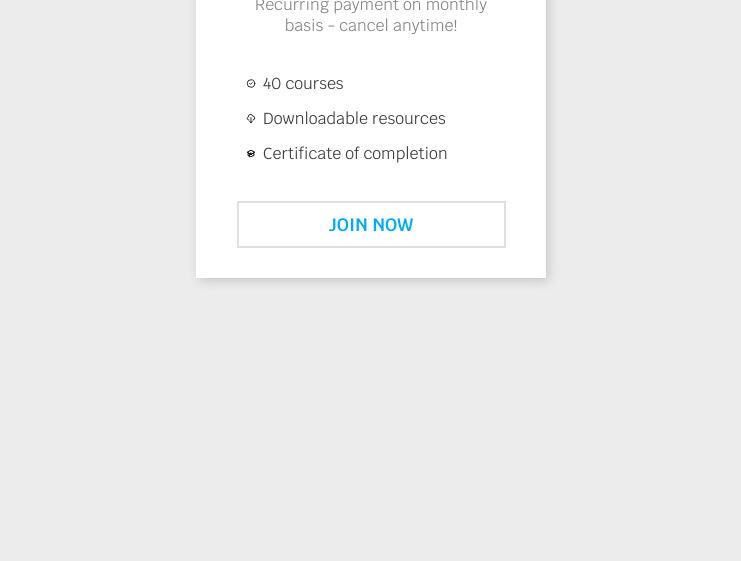
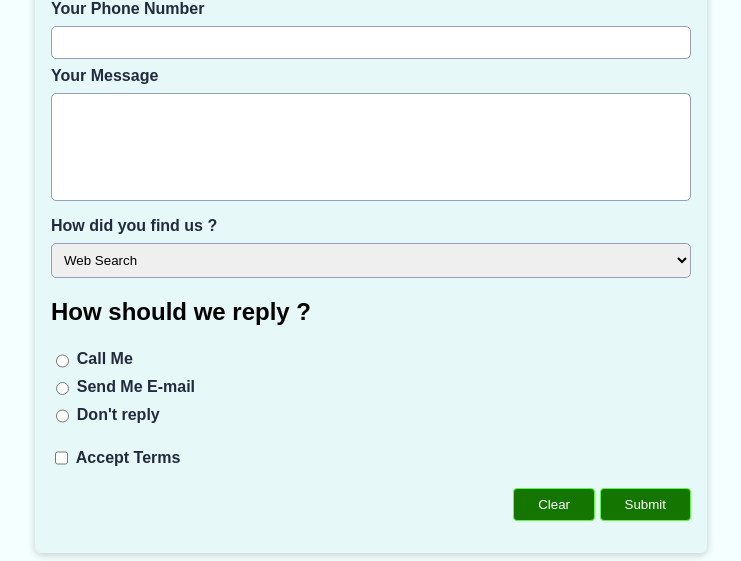
Before and after one commit to SaifullahMansoori/web-development-practice, a plain HTML site: page index.html in a window 1280 px wide. Shown: the part 319-880 px from the top of the page, without its empty margins (269-1010 px from the left). Before the commit the page ends 800 px from the top, so only its background shows below. Drawn offline with nearby package versions, Linux system fonts and the light colour scheme.

Commit message:
practice form
this is a simple code used to show simple form using html and css

```diff
--- a/css/style.css
+++ b/css/style.css
@@ -1,93 +1,76 @@
 body {
-  font-family: "Times New Roman", Times, serif;
-  margin: 0;
-  background-color: rgb(44, 41, 38);
+  font-family: sans-serif;
+  background-color: rgb(244, 255, 255);
 }
-a {
-  text-decoration: none;
+header h1 {
+  text-align: center;
+  margin: 2rem;
 }
-ul {
+form {
+  width: 40rem;
+  margin: auto;
+  background-color: rgb(230, 248, 248);
+  padding: 1rem;
+  box-shadow: 0 2px 8px rgba(0, 0, 0, 0.2);
+  border-radius: 6px;
+}
+form section ul {
   list-style: none;
-}
-#main-header {
-  height: 5rem;
-  display: flex;
-  justify-content: space-between;
-  align-items: center;
-  background-color: rgb(29, 26, 24);
-  padding: 0 5%;
-}
-#logo {
-  font-size: 1.5rem;
-  font-weight: bold;
-  color: rgb(238, 164, 80);
-  text-transform: capitalize;
-}
-#main-header nav > ul {
-  display: flex;
-  justify-content: space-between;
   margin: 0;
   padding: 0;
 }
-#main-header nav > ul > li {
-  margin: 0 1rem;
+section {
+  margin-bottom: 1rem;
 }
-#main-header nav a {
-  color: rgb(185, 131, 31);
-  font-size: 1.5rem;
-  text-transform: capitalize;
+label {
+  color: rgb(34, 43, 61);
+  display: block;
+  font-weight: bold;
+  margin: 0.5rem 0;
 }
-#main-header nav a:hover {
-  color: rgb(228, 163, 44);
-  background-color: rgb(105, 83, 57);
-  border-radius: 8px;
-  padding: 8px;
+input,
+textarea,
+select {
+  font-family: inherit;
+  padding: 0.5rem;
+  border: 1px solid rgb(152, 159, 184);
+  width: 100%;
+  display: block;
+  box-sizing: border-box;
+  border-radius: 5px;
 }
-
-main > h1 {
-  text-align: center;
-  color: rgb(238, 164, 80);
-  font-size: 3rem;
+input:focus,
+textarea:focus,
+select:focus {
+  background-color: rgb(230, 248, 248);
 }
-#latest-products {
-  width: 80%;
-  margin: 2rem auto;
+textarea {
+  resize: none;
 }
-#latest-products ul {
-  display: grid;
-  grid-template-columns: 1fr 1fr;
-  gap: 1rem;
+#form-action {
+  text-align: right;
+}
+button {
+  font-family: inherit;
+  border: 1px solid rgb(97, 249, 67);
+  background-color: rgb(21, 117, 1);
+  color: white;
+  border-radius: 4px;
+  padding: 0.5rem 1.5rem;
+  cursor: pointer;
+}
+button:hover {
+  border: 1px solid rgb(159, 251, 141);
+  background-color: rgb(39, 211, 5);
+  padding: 0.6rem 1.5rem;
+}
+.inline-control {
+  display: flex;
+}
+.inline-control label {
   margin: 0;
-  padding: 0;
+  padding: 0.3rem;
 }
-.Food-item {
-  background-color: rgb(228, 206, 182);
-  border-radius: 6px;
-  overflow: hidden;
+.inline-control input {
+  width: auto;
 }
-.Food-item img {
-  height: 15rem;
-  width: 100%;
-  object-fit: cover;
-}
-.food-item-content {
-  text-align: center;
-  padding: 1rem;
-}
-.btn {
-  background-color: rgb(228, 157, 44);
-  color: white;
-  border-radius: 6px;
-  padding: 0.5rem 1.5rem;
-}
-.btn:hover {
-  background-color: rgb(221, 134, 34);
-}
-@media (max-width: 48rem) {
-  main > h1 {
-    font-size: 1.5rem;
-  }
-  #latest-products ul {
-    grid-template-columns: 100%;
-  }
-}
--- a/index.html
+++ b/index.html
@@ -1,40 +1,109 @@
 <!DOCTYPE html>
 <html lang="en">
-<head>
-    <meta charset="UTF-8">
-    <meta http-equiv="X-UA-Compatible" content="IE=edge">
-    <meta name="viewport" content="width=device-width, initial-scale=1.0">
-    <link rel="preconnect" href="https://fonts.googleapis.com">
-    <link rel="preconnect" href="https://fonts.gstatic.com" crossorigin>
-    <link href="https://fonts.googleapis.com/css2?family=Krub:wght@400;600&family=Zilla+Slab:wght@400;600&display=swap" rel="stylesheet">
-    <link rel="stylesheet" href="styles.css">
-    <title>Best Courses</title>
-</head>
-<body>
-    <div class="card-container">
-        <h1>Monthly Subscription</h1>
-        <p class="card-info">Full flexibility and access to all our courses!</p>
-        <p class="price">$20</p>
-        <p class="price-info">Recurring payment on monthly basis - cancel anytime!</p>
-        <div class="sub-details">
-            <div class="sub-feature">
-                <div class="icon"><svg class="w-6 h-6" fill="none" stroke="currentColor" viewBox="0 0 24 24" xmlns="http://www.w3.org/2000/svg"><path stroke-linecap="round" stroke-linejoin="round" stroke-width="2" d="M9 12l2 2 4-4m6 2a9 9 0 11-18 0 9 9 0 0118 0z"></path></svg></div>
-                <p class="sub-feature-text">40 courses</p>
-            </div>
-            <div class="sub-feature">
-                <div class="icon"><svg class="w-6 h-6" fill="none" stroke="currentColor" viewBox="0 0 24 24" xmlns="http://www.w3.org/2000/svg"><path stroke-linecap="round" stroke-linejoin="round" stroke-width="2" d="M7 16a4 4 0 01-.88-7.903A5 5 0 1115.9 6L16 6a5 5 0 011 9.9M9 19l3 3m0 0l3-3m-3 3V10"></path></svg></div>
-                <p class="sub-feature-text">Downloadable resources</p>
-            </div>
-            <div class="sub-feature">
-                <div class="icon"><svg class="w-6 h-6" fill="none" stroke="currentColor" viewBox="0 0 24 24" xmlns="http://www.w3.org/2000/svg"><path d="M12 14l9-5-9-5-9 5 9 5z"></path><path d="M12 14l6.16-3.422a12.083 12.083 0 01.665 6.479A11.952 11.952 0 0012 20.055a11.952 11.952 0 00-6.824-2.998 12.078 12.078 0 01.665-6.479L12 14z"></path><path stroke-linecap="round" stroke-linejoin="round" stroke-width="2" d="M12 14l9-5-9-5-9 5 9 5zm0 0l6.16-3.422a12.083 12.083 0 01.665 6.479A11.952 11.952 0 0012 20.055a11.952 11.952 0 00-6.824-2.998 12.078 12.078 0 01.665-6.479L12 14zm-4 6v-7.5l4-2.222"></path></svg></div>
-                <p class="sub-feature-text">Certificate of completion</p>
-            </div>
-        </div>
-        <div class="button-container">
-            <a class="button" href="">Join now</a>
-        </div>
-
-    </div>
-
-</body>
+  <head>
+    <meta charset="UTF-8" />
+    <meta name="viewport" content="width=device-width, initial-scale=1.0" />
+    <title>form</title>
+    <link rel="stylesheet" href="css/style.css" />
+  </head>
+  <body>
+    <header>
+      <h1>contact us</h1>
+    </header>
+    <main>
+      <form action="index.html" method="GET">
+        <section>
+          <h2>how can we help you?</h2>
+          <ul>
+            <li>
+              <label for="user-name">Your Name:</label>
+              <input type="text" name="username" id="username" required />
+            </li>
+            <li>
+              <label for="user-email">Your E-Email Address:</label>
+              <input type="email" name="user-email" id="user-email" required />
+            </li>
+            <li>
+              <label for="user-phone">Your Phone Number</label>
+              <input
+                type="tel"
+                name="user-phone"
+                id="user-phone"
+                minlength="9"
+                maxlength="14"
+                required
+              />
+            </li>
+            <li>
+              <label for="message">Your Message</label>
+              <textarea
+                name="message"
+                id="message"
+                required
+                minlength="10"
+                maxlength="530"
+                rows="6"
+              ></textarea>
+            </li>
+          </ul>
+        </section>
+        <section>
+          <label for="channel"> How did you find us ? </label>
+          <select name="channel" id="channel" required>
+            <option value="search">Web Search</option>
+            <option value="word-of-mouth">word of mouth</option>
+            <option value="others">others</option>
+          </select>
+        </section>
+        <section>
+          <h2>How should we reply ?</h2>
+          <ul>
+            <li class="inline-control">
+              <input
+                type="radio"
+                name="reply"
+                id="reply-phone"
+                value="phone"
+                required
+              />
+              <label for="reply-phone">Call Me</label>
+            </li>
+            <li class="inline-control">
+              <input
+                type="radio"
+                name="reply"
+                id="reply-email"
+                value="email"
+                required
+              />
+              <label for="reply-phone">Send Me E-mail</label>
+            </li>
+            <li class="inline-control">
+              <input
+                type="radio"
+                name="reply"
+                id="none"
+                value="none"
+                required
+              />
+              <label for="reply-phone">Don't reply</label>
+            </li>
+          </ul>
+        </section>
+        <section class="inline-control">
+          <input
+            type="checkbox"
+            name="accept-terms"
+            id="accept-terms"
+            required
+          />
+          <label for="accept-terms">Accept Terms</label>
+        </section>
+        <section id="form-action">
+          <button type="reset">Clear</button>
+          <button type="submit">Submit</button>
+        </section>
+      </form>
+    </main>
+  </body>
 </html>
```
